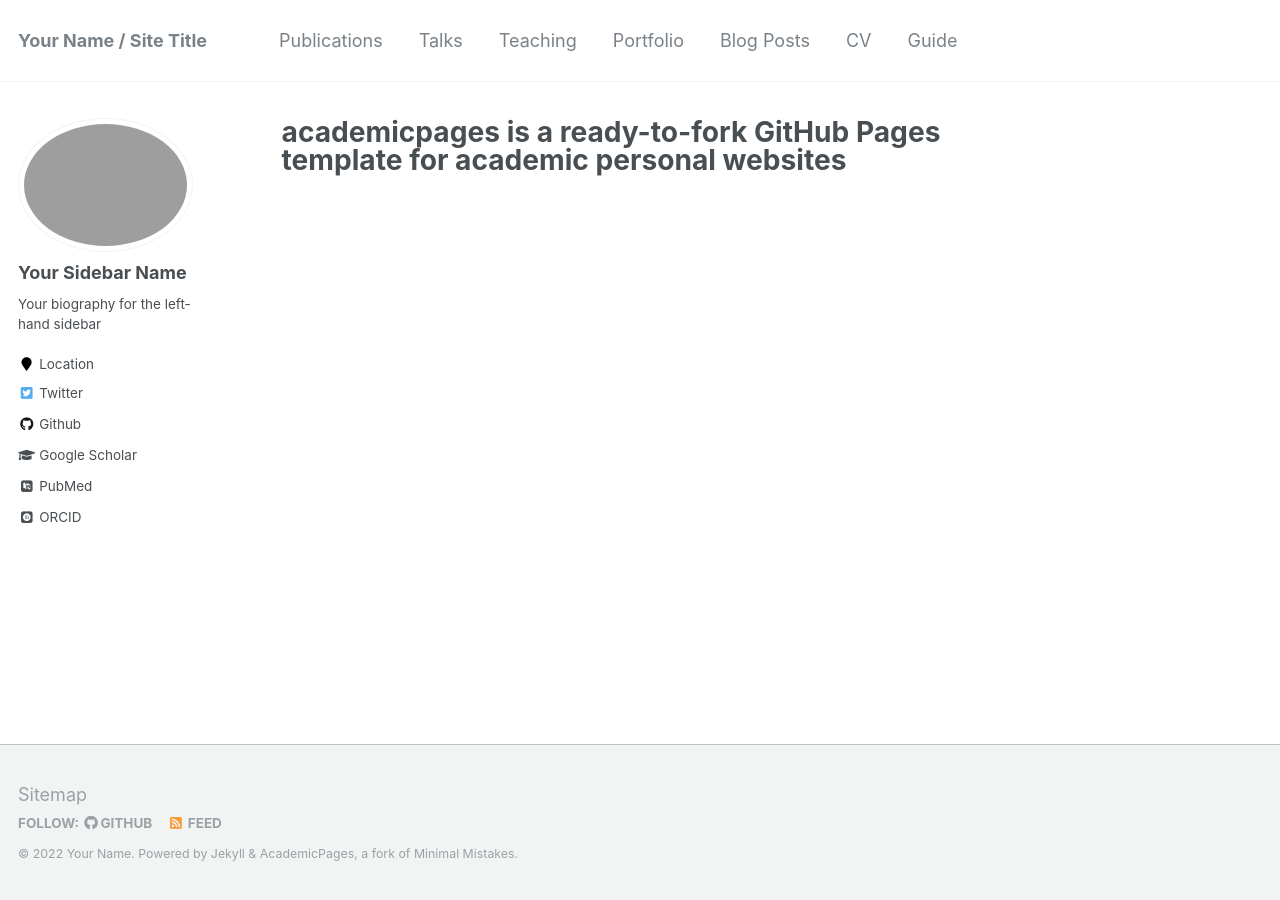
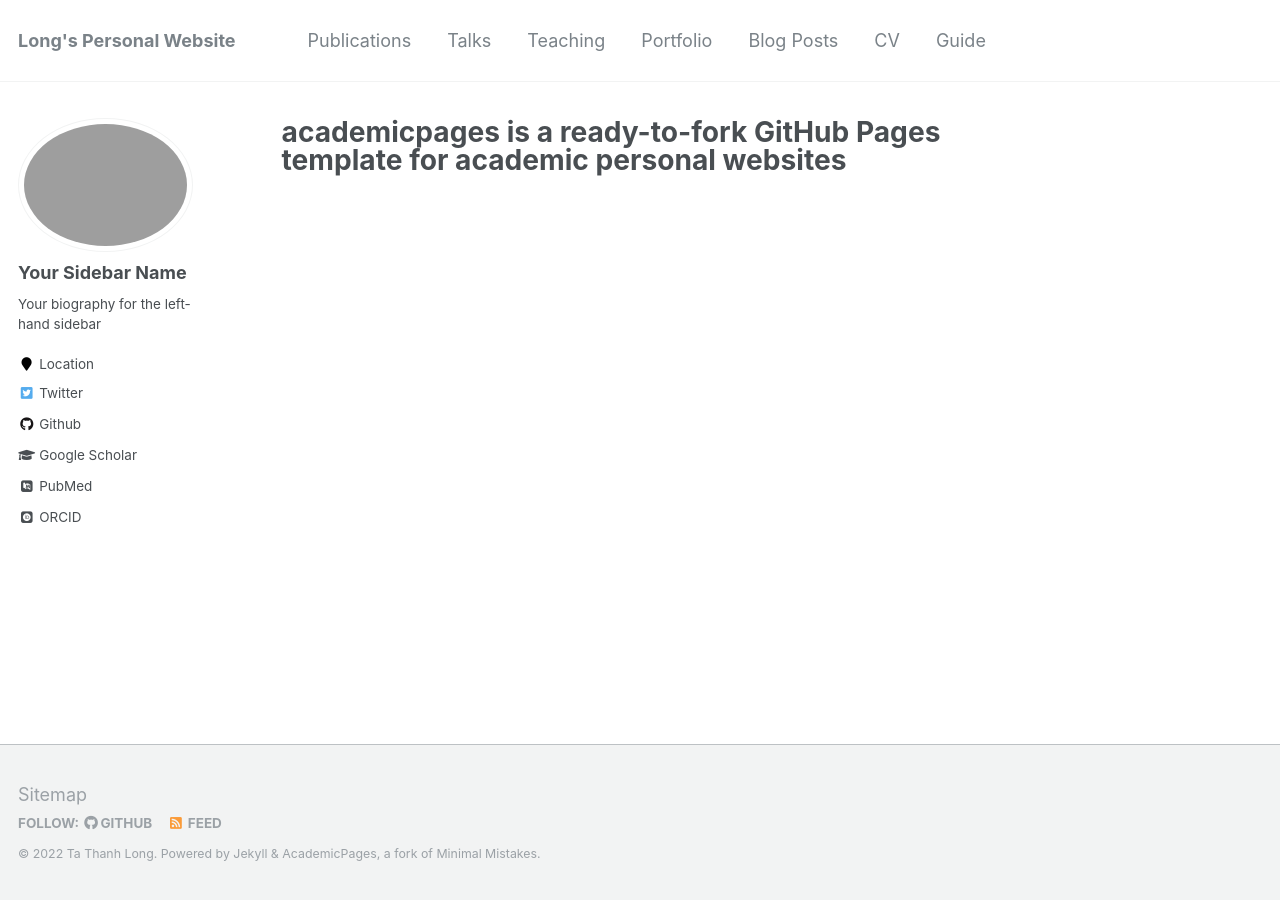
Before and after one commit to longthanhta/longthanhta.github.io, a Jekyll site: the page built from _pages/about.md, in a window 1280 px wide. Built offline with Jekyll 4.4.1, drawn with Linux system fonts in a browser that asks for light colours; some web fonts are replaced.

Commit message:
main page update

```diff
--- a/_config.yml
+++ b/_config.yml
@@ -7,13 +7,13 @@
 
 # Site Settings
 locale                   : "en-US"
-title                    : "Your Name / Site Title"
+title                    : "Long's Personal Website"
 title_separator          : "-"
-name                     : &name "Your Name"
-description              : &description "personal description"
-url                      : https://academicpages.github.io # the base hostname & protocol for your site e.g. "https://mmistakes.github.io"
+name                     : &name "Ta Thanh Long"
+description              : &description "Final Year PhD student"
+url                      : https://longthanhta.github.io/ # the base hostname & protocol for your site e.g. "https://mmistakes.github.io"
 baseurl                  : "" # the subpath of your site, e.g. "/blog"
-repository               : "academicpages/academicpages.github.io"
+repository               : "https://github.com/longthanhta/longthanhta.github.io"
 teaser                   :  # filename of teaser fallback teaser image placed in /images/, .e.g. "500x300.png"
 breadcrumbs              : false # true, false (default)
 words_per_minute         : 160
```
